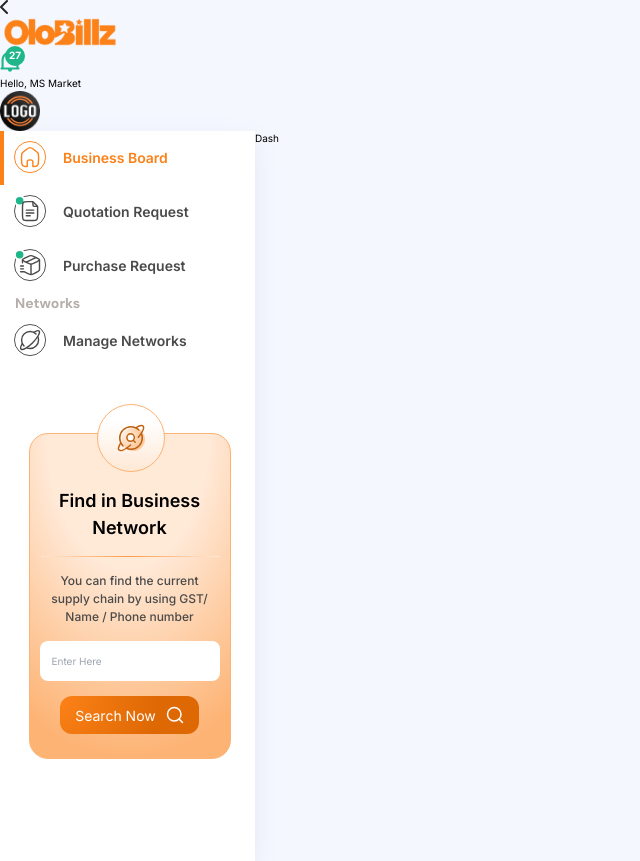
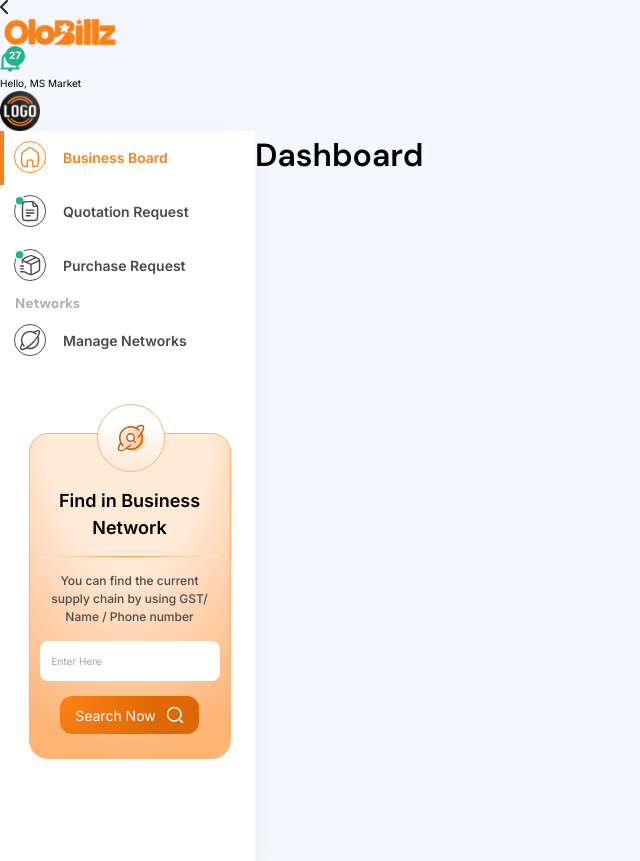
Before and after one commit to jsa1234/business-network-reactjs, a Next.js app: page / in a window 1280 px wide. Shown: the whole page, without its empty margins (0-640 px from the left). Built offline with nearby package versions, Linux system fonts and the light colour scheme.

Commit message:
managenetwork

```diff
--- a/src/app/page.js
+++ b/src/app/page.js
@@ -1,5 +1,21 @@
-export default function Home() {
-  return <>
-  Dash
-  </>;
+import Pagenavigation from "@/components/Pagenavigation";
+
+function Page() {
+  const urlList = ["/", "/dashboard", ""];
+  return (
+    <>
+     <div className="bus__body w-full pl-9 mt-6 pr-3">
+     <div className="flex justify-between">
+     <div className="w-full md:w-1/2">
+          <Pagenavigation
+            pageName="Dashboard"
+            urlList={urlList}
+          />
+        </div>
+      </div>
+     </div>
+    </>
+);
 }
+
+export default Page;
--- a/src/components/Sidebar.jsx
+++ b/src/components/Sidebar.jsx
@@ -139,7 +139,8 @@ function Sidebar() {
             <h2>Purchase Request</h2></Link>
           </li>
           <span className="sub-head">Networks</span>
-          <li className=""><Link href="/">
+          <li className={pathName.includes('managenetwork')?"active":''}>
+          <Link href="/managenetwork">
             <svg
               width="34"
               height="34"
```
Also changed, not shown: src/app/managenetwork/page.js (added).
